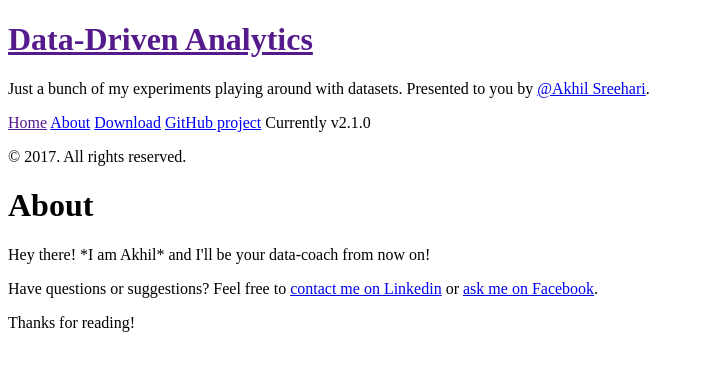
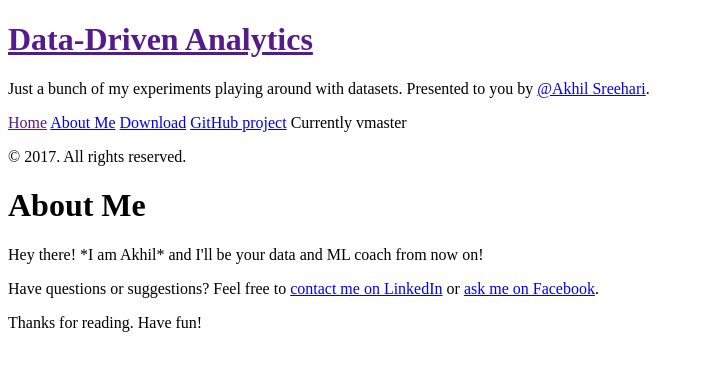
Before and after one commit to akhil-sreehari/akhil-sreehari-github.io, a Jekyll site: the page built from about.md, in a window 1280 px wide. Shown: the top 371 px of the page, without its empty margins (0-704 px from the left). Built offline with Jekyll 4.4.1, drawn with Linux system fonts in a browser that asks for light colours.

Commit message:
minor tweak

```diff
--- a/_config.yml
+++ b/_config.yml
@@ -21,7 +21,7 @@ author:
 paginate:         5
 
 # Custom vars
-version:          2.1.0
+version:          master
 
 github:
   repo:           https://github.com/akhil-sreehari/akhil-sreehari.github.io
--- a/about.md
+++ b/about.md
@@ -1,12 +1,13 @@
 ---
 layout: page
-title: About
+title: About Me
 ---
 
 <p class="message">
-  Hey there! *I am Akhil* and I'll be your data-coach from now on!
+  Hey there! *I am Akhil* and I'll be your data and ML coach from now on!
 </p>
 
-Have questions or suggestions? Feel free to [contact me on Linkedin](https://www.linkedin.com/in/akhil-sreehari-aa8b20a) or [ask me on Facebook](https://www.facebook.com/akhil.sreehari).
+Have questions or suggestions? Feel free to [contact me on LinkedIn](https://www.linkedin.com/in/akhil-sreehari-aa8b20a)
+or [ask me on Facebook](https://www.facebook.com/akhil.sreehari).
 
-Thanks for reading!
+Thanks for reading. Have fun!
```
